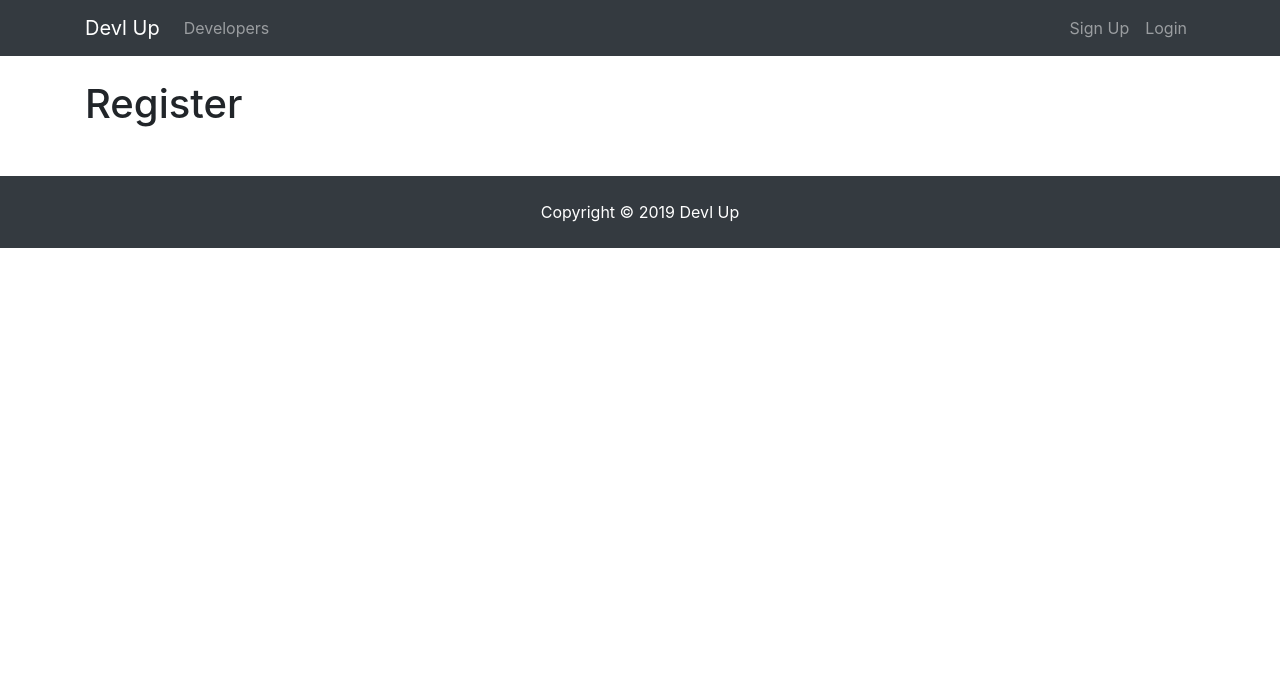
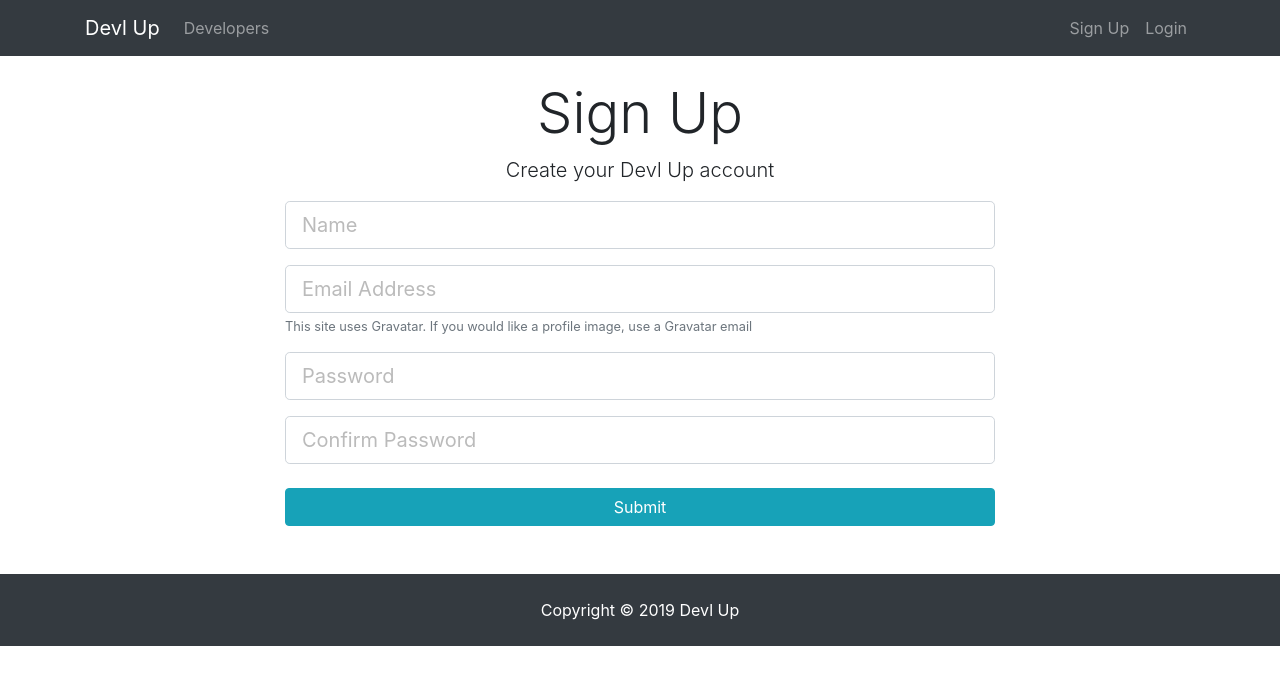
Before and after one commit to malachimccormick/socialProject, a React (Create React App) app in the folder client/: page /register in a window 1280 px wide. Shown: the top 684 px of the page. Built offline with nearby package versions, Linux system fonts and the light colour scheme.

Commit message:
signup and login

```diff
--- a/client/src/components/auth/Login.js
+++ b/client/src/components/auth/Login.js
@@ -1,10 +1,65 @@
 import React, { Component } from "react";
 
 class Login extends Component {
+  constructor() {
+    super();
+    this.state = {
+      email: "",
+      password: "",
+      errors: {}
+    };
+    //Binding this because it is not an arrow function
+    this.onSubmit = this.onSubmit.bind(this);
+  }
+  //no arrow function so you have to bind this
+  onSubmit(e) {
+    e.preventDefault();
+    const User = {
+      email: this.state.email,
+      password: this.state.password
+    };
+    console.log(User);
+  }
+  //Arrow function, no need to bind this
+  onChange = e => {
+    this.setState({ [e.target.name]: e.target.value });
+  };
   render() {
     return (
-      <div>
-        <h1>Login</h1>
+      <div className="login">
+        <div className="container">
+          <div className="row">
+            <div className="col-md-8 m-auto">
+              <h1 className="display-4 text-center">Log In</h1>
+              <p className="lead text-center">
+                Sign in to your Devl Up account
+              </p>
+              <form onSubmit={this.onSubmit}>
+                <div className="form-group">
+                  <input
+                    type="email"
+                    className="form-control form-control-lg"
+                    placeholder="Email Address"
+                    name="email"
+                    value={this.state.email}
+                    onChange={this.onChange}
+                  />
+                </div>
+                <div className="form-group">
+                  <input
+                    type="password"
+                    className="form-control form-control-lg"
+                    placeholder="Password"
+                    name="password"
+                    value={this.state.password}
+                    onChange={this.onChange}
+                  />
+                </div>
+                <input type="submit" className="btn btn-info btn-block mt-4" />
+              </form>
+            </div>
+          </div>
+        </div>
       </div>
     );
   }
--- a/client/src/components/auth/Register.js
+++ b/client/src/components/auth/Register.js
@@ -1,10 +1,91 @@
 import React, { Component } from "react";
 
 class Register extends Component {
+  constructor() {
+    super();
+    this.state = {
+      name: "",
+      email: "",
+      password: "",
+      password2: "",
+      errors: {}
+    };
+    //Binding this because it is not an arrow function
+    this.onSubmit = this.onSubmit.bind(this);
+  }
+  //no arrow function so you have to bind thiss
+  onSubmit(e) {
+    e.preventDefault();
+    const newUser = {
+      name: this.state.name,
+      email: this.state.email,
+      password: this.state.password,
+      password2: this.state.password2
+    };
+    console.log(newUser);
+  }
+  //Arrow function, no need to bind this
+  onChange = e => {
+    this.setState({ [e.target.name]: e.target.value });
+  };
   render() {
     return (
-      <div>
-        <h1>Register</h1>
+      <div className="register">
+        <div className="container">
+          <div className="row">
+            <div className="col-md-8 m-auto">
+              <h1 className="display-4 text-center">Sign Up</h1>
+              <p className="lead text-center">Create your Devl Up account</p>
+              <form onSubmit={this.onSubmit}>
+                <div className="form-group">
+                  <input
+                    type="text"
+                    className="form-control form-control-lg"
+                    placeholder="Name"
+                    name="name"
+                    value={this.state.name}
+                    onChange={this.onChange}
+                  />
+                </div>
+                <div className="form-group">
+                  <input
+                    type="email"
+                    className="form-control form-control-lg"
+                    placeholder="Email Address"
+                    name="email"
+                    value={this.state.email}
+                    onChange={this.onChange}
+                  />
+                  <small className="form-text text-muted">
+                    This site uses Gravatar. If you would like a profile image,
+                    use a Gravatar email
+                  </small>
+                </div>
+                <div className="form-group">
+                  <input
+                    type="password"
+                    className="form-control form-control-lg"
+                    placeholder="Password"
+                    name="password"
+                    value={this.state.password}
+                    onChange={this.onChange}
+                  />
+                </div>
+                <div className="form-group">
+                  <input
+                    type="password"
+                    className="form-control form-control-lg"
+                    placeholder="Confirm Password"
+                    name="password2"
+                    value={this.state.password2}
+                    onChange={this.onChange}
+                  />
+                </div>
+                <input type="submit" className="btn btn-info btn-block mt-4" />
+              </form>
+            </div>
+          </div>
+        </div>
       </div>
     );
   }
```
